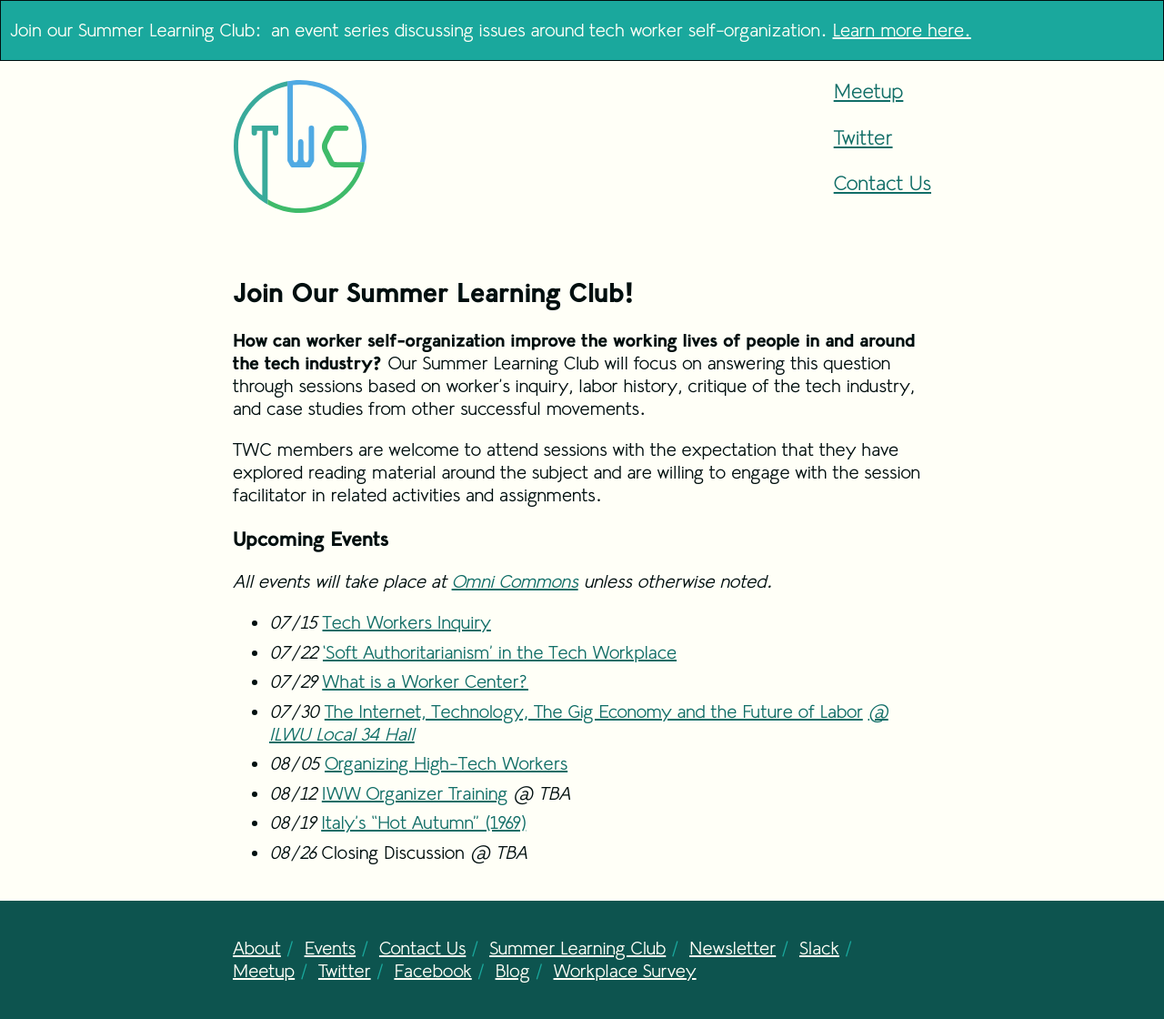
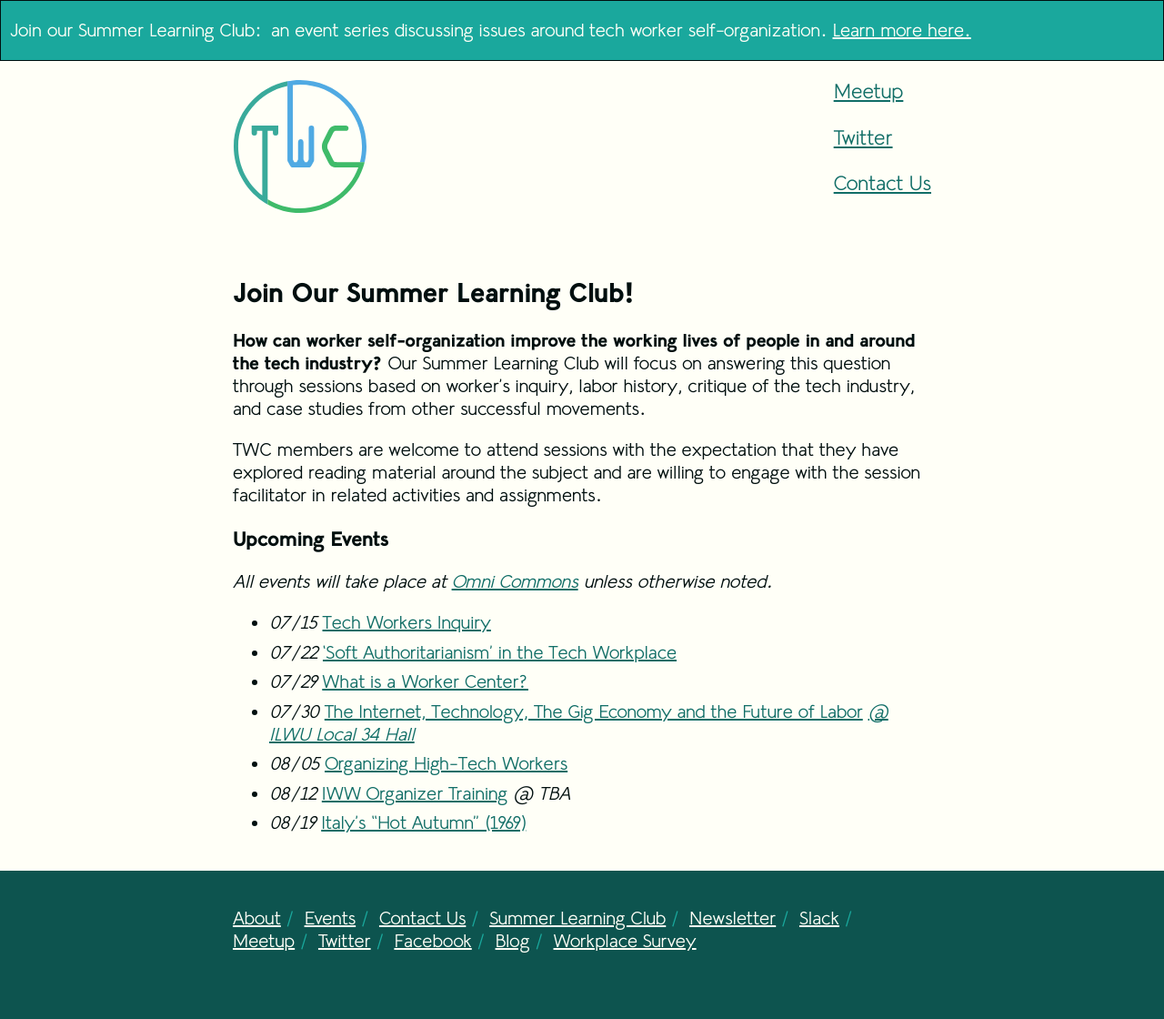
Before and after one commit to techworkersco/twc-site, a Jekyll site: the page built from learning-club.md, in a window 1280 px wide. Shown: the whole page at 91% size. Built offline with Jekyll 4.4.1, drawn with Linux system fonts in a browser that asks for light colours; after the commit the page ends 1087 px from its top, so only the background shows below that.

Commit message:
remove closing discussion from schedule (postponed)

```diff
--- a/learning-club.md
+++ b/learning-club.md
@@ -21,4 +21,3 @@ TWC members are welcome to attend sessions with the expectation that they have e
 - *08/05* [Organizing High-Tech Workers](/summer-learning-club/3)
 - *08/12* [IWW Organizer Training](/summer-learning-club/6) *@ TBA*
 - *08/19* [Italy’s “Hot Autumn” (1969)](/summer-learning-club/7)
-- *08/26* Closing Discussion *@  TBA*
```
